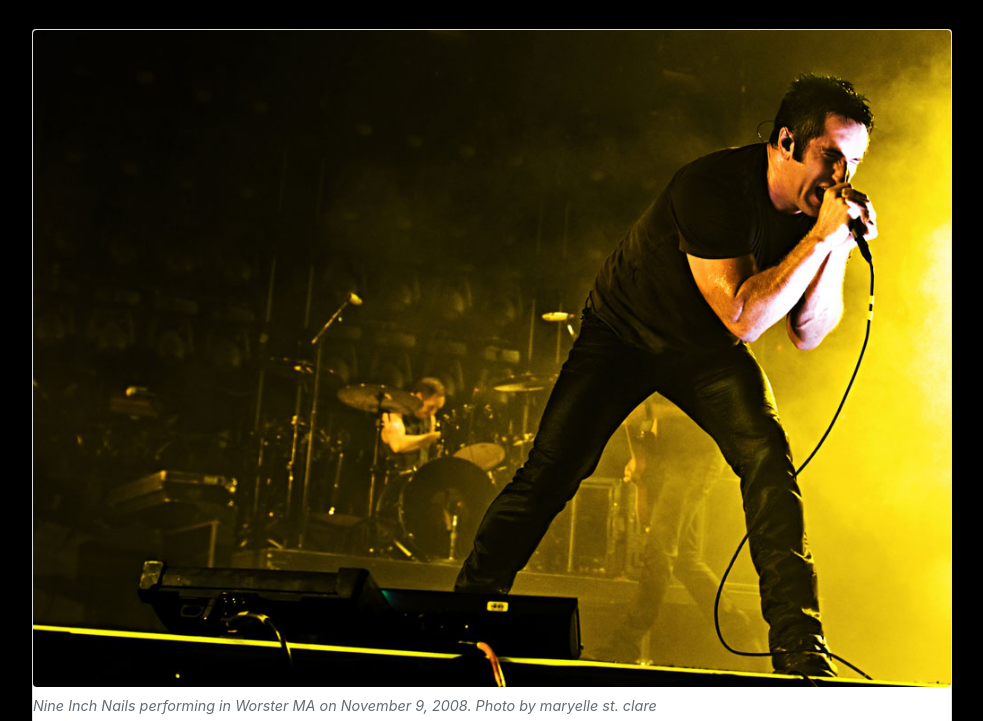
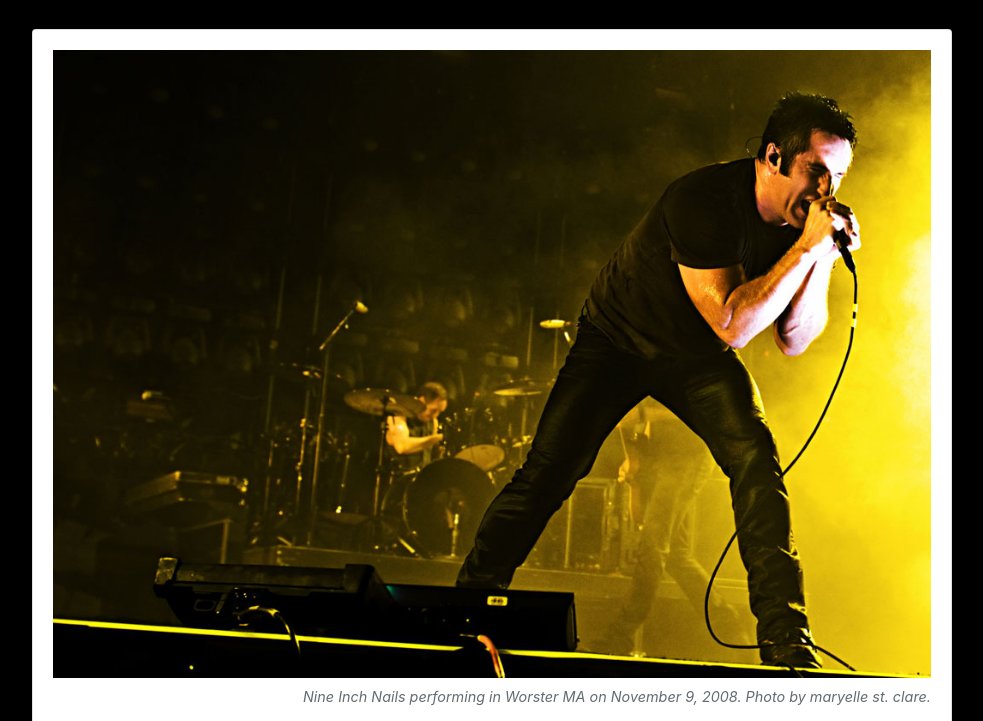
Before and after one commit to 15medium/fcc-tribute, a plain HTML site: page index.html in a window 1280 px wide. Shown: the part 209-930 px from the top of the page, without its empty margins (53-1036 px from the left). Drawn offline with nearby package versions, Linux system fonts and the light colour scheme; a web font is replaced by a local one.

Commit message:
Main image added to card-block

```diff
--- a/index.html
+++ b/index.html
@@ -20,12 +20,13 @@
 					</div>
 				</div>
 				<div class="card">
+				<div class="card-block">
 					<figure class="figure">
-					<img src="images/reznor2.jpg" class="figure-img img-fluid rounded" alt="trent reznor on stage">
-						<figcaption class="figure-caption"><em>Nine Inch Nails performing in Worster MA on November 9, 2008. Photo by maryelle st. clare</em></figcaption>
+					<img src="images/reznor2.jpg" class="figure-img img-fluid" alt="trent reznor on stage">
+						<figcaption class="figure-caption text-right"><em>Nine Inch Nails performing in Worster MA on November 9, 2008. Photo by maryelle st. clare.</em></figcaption>
 					</figure>
 
-					<div class="card-block">
+
 						<blockquote class="blockquote">
 							<p>"In my life, I was always floating around the edge of the dark side and saying what if take it a little bit too far, and who says you have to stop there, and what's behind the next door. Maybe you gain a wisdom from examining those things. But after a while, you get too far down in the quicksand."</p>
 
```
